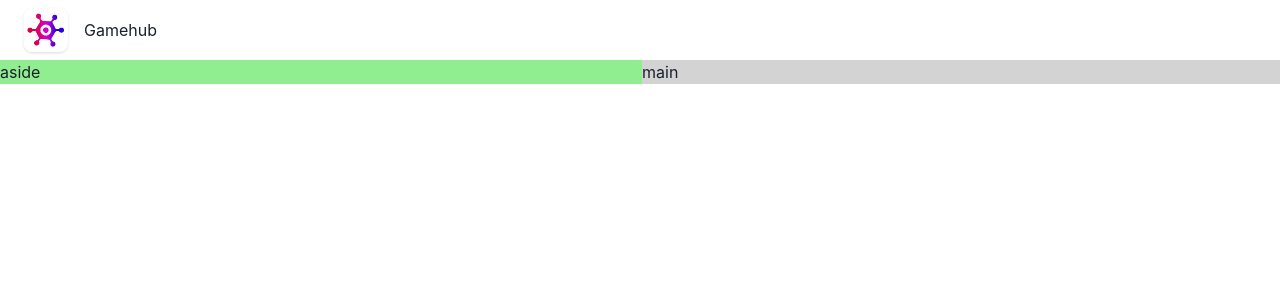
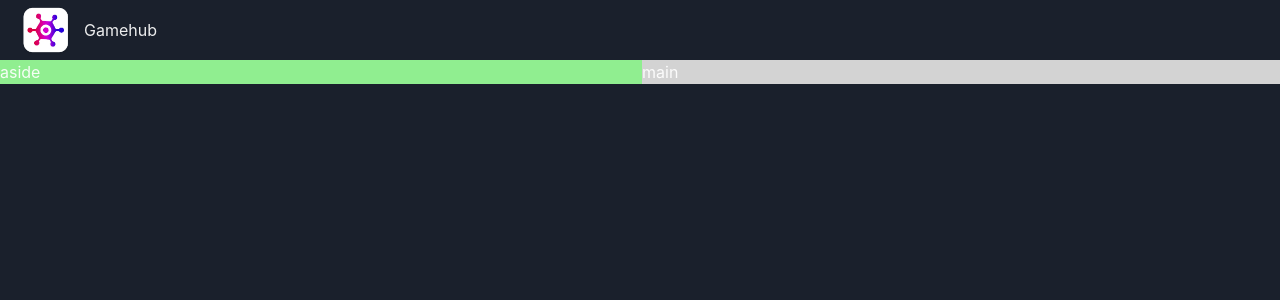
Before and after one commit to saxenaaman17/game-hub, a React (Vite) app: page / in a window 1280 px wide. Shown: the top 300 px of the page. Built offline with nearby package versions, Linux system fonts and the light colour scheme.

Commit message:
implement dark mode

```diff
--- a/src/main.tsx
+++ b/src/main.tsx
@@ -1,12 +1,14 @@
 import React from "react";
 import ReactDOM from "react-dom/client";
-import { ChakraProvider } from "@chakra-ui/react";
+import { ChakraProvider, ColorModeScript } from "@chakra-ui/react";
 import App from "./App.tsx";
+import theme from "./theme.ts";
 import "./index.css";
 
 ReactDOM.createRoot(document.getElementById("root")!).render(
   <React.StrictMode>
-    <ChakraProvider>
+    <ChakraProvider theme={theme}>
+      <ColorModeScript initialColorMode={theme.config.initialColorMode} />
       <App />
     </ChakraProvider>
   </React.StrictMode>
--- /dev/null
+++ b/src/theme.ts
@@ -0,0 +1,11 @@
+import { extendTheme, type ThemeConfig } from "@chakra-ui/react";
+
+// Add your color mode config
+const config: ThemeConfig = {
+  initialColorMode: "dark",
+  useSystemColorMode: false,
+};
+
+const theme = extendTheme({ config });
+
+export default theme;
```
